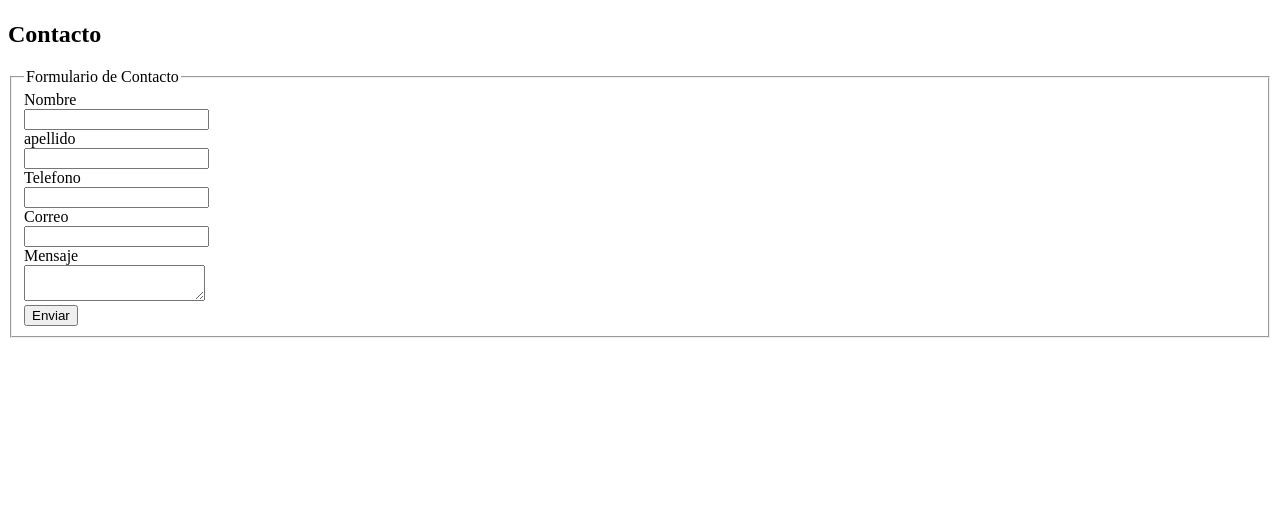
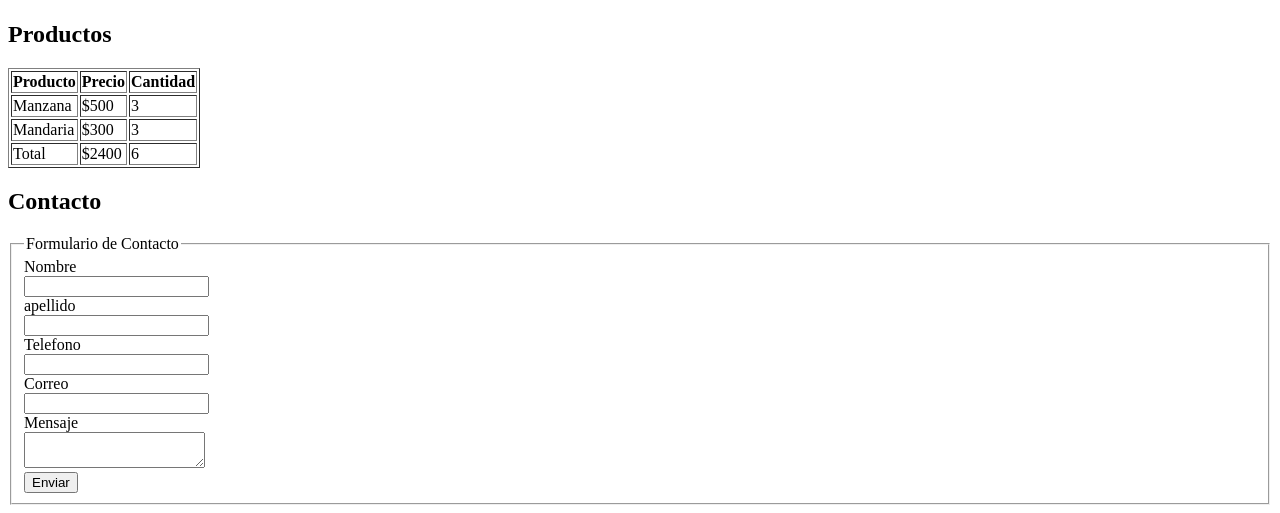
Before and after one commit to JuanMr06/Portafolio, a plain HTML site: page index.html in a window 1280 px wide. Shown: the part 1102-1615 px from the top of the page. Before the commit the page ends 1448 px from the top, so only its background shows below. Drawn offline with Linux system fonts and the light colour scheme.

Commit message:
desarrollo punto 6

```diff
--- a/index.html
+++ b/index.html
@@ -32,6 +32,39 @@
             <source src="movie.mp4" type="video/mp4">
         </video>
     </section>
+
+    <section id="productos">
+        <h2>Productos</h2>
+        <table border="1">
+            <thead>
+                <tr>
+                    <th>Producto</th>
+                    <th>Precio</th>
+                    <th>Cantidad</th>
+                </tr>
+            </thead>
+            <tbody>
+                <tr>
+                    <td>Manzana</td>
+                    <td>$500</td>
+                    <td>3</td>
+                </tr>
+                <tr>
+                    <td>Mandaria</td>
+                    <td>$300</td>
+                    <td>3</td>
+                </tr>
+            </tbody>
+            <tfoot>
+<tr>
+    <td colspan="1">Total</td>
+    <td>$2400</td>
+    <td> 6</td>
+</tr>
+            </tfoot>
+        </table>
+
+    </section>
 </body>
 <footer>
     <section id="contacto">
```
